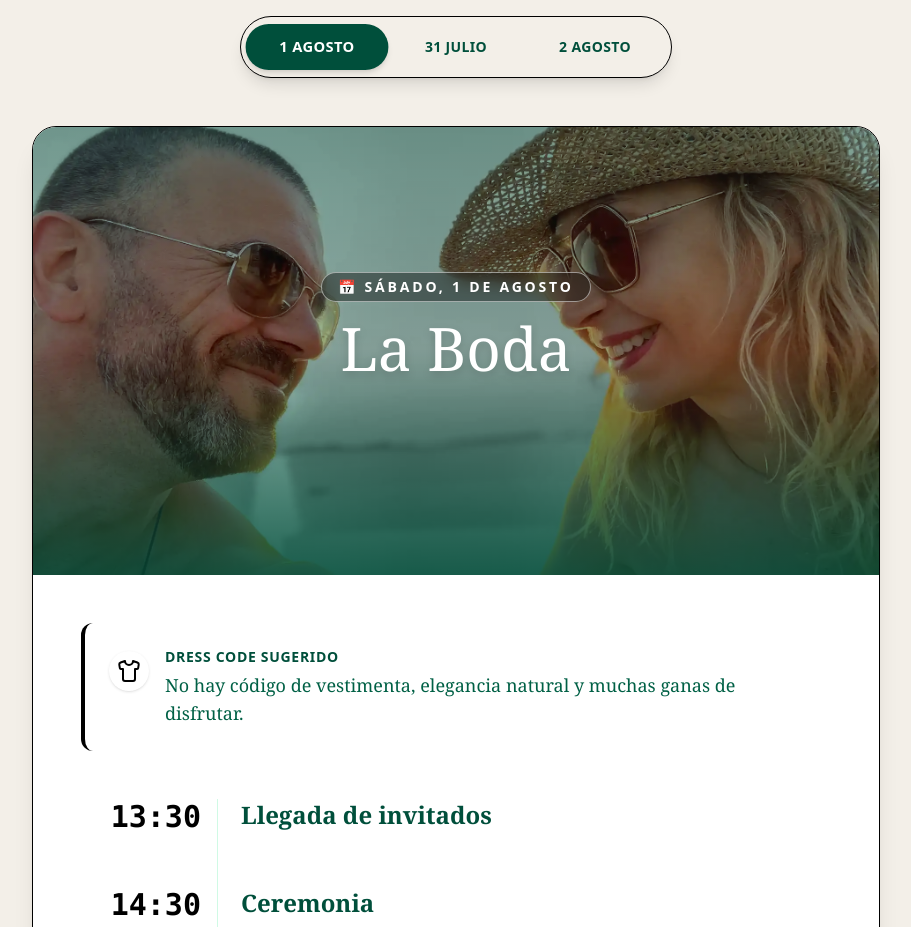
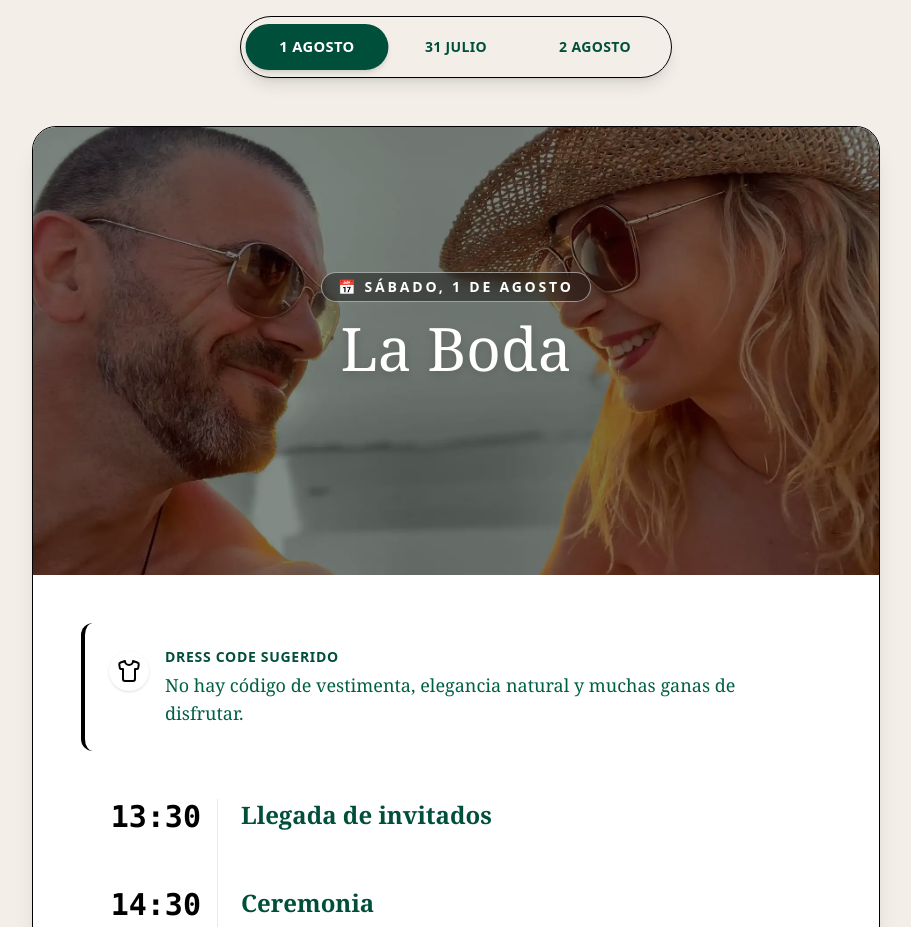
Before and after one commit to enriqueejeda/boda-paz-david, a React (Vite) app: page / in a window 1280 px wide. Shown: the part 3280-4207 px from the top of the page, without its empty margins (184-1095 px from the left). Built offline with nearby package versions, Linux system fonts and the light colour scheme.

Commit message:
feat: Actualizar el overlay del componente Program para mejorar la legibilidad

```diff
--- a/src/components/Program.tsx
+++ b/src/components/Program.tsx
@@ -124,8 +124,7 @@ export const Program: React.FC = () => {
               }}
             >
               {/* Overlay oscuro para legibilidad (Gradient) */}
-              <div className="absolute inset-0 bg-emerald-900/40 mix-blend-multiply"></div>
-              <div className="absolute inset-0 bg-linear-to-t from-emerald-900/80 via-transparent to-emerald-900/20"></div>
+              <div className="absolute inset-0 bg-[#2F3E34]/60 mix-blend-multiply"></div>
             </div>
 
             {/* Contenido (Encima de la imagen) */}
```
